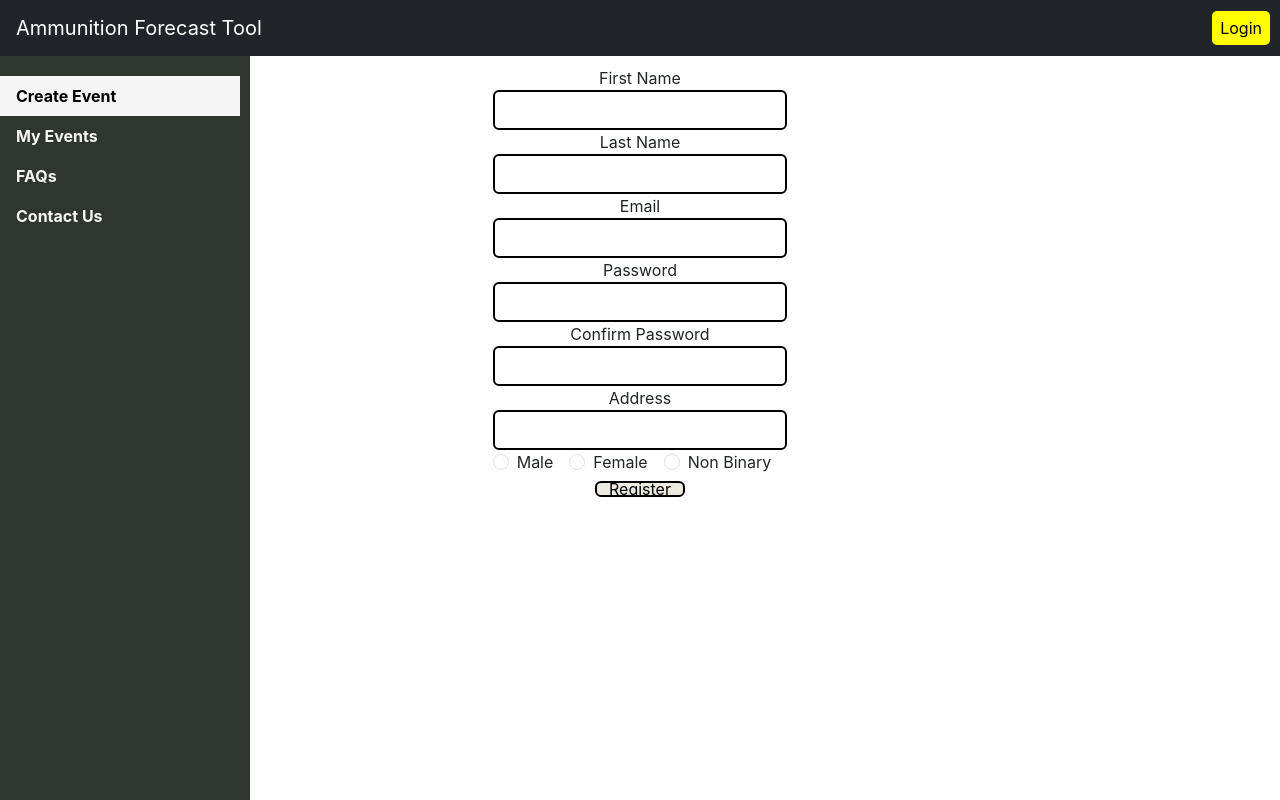
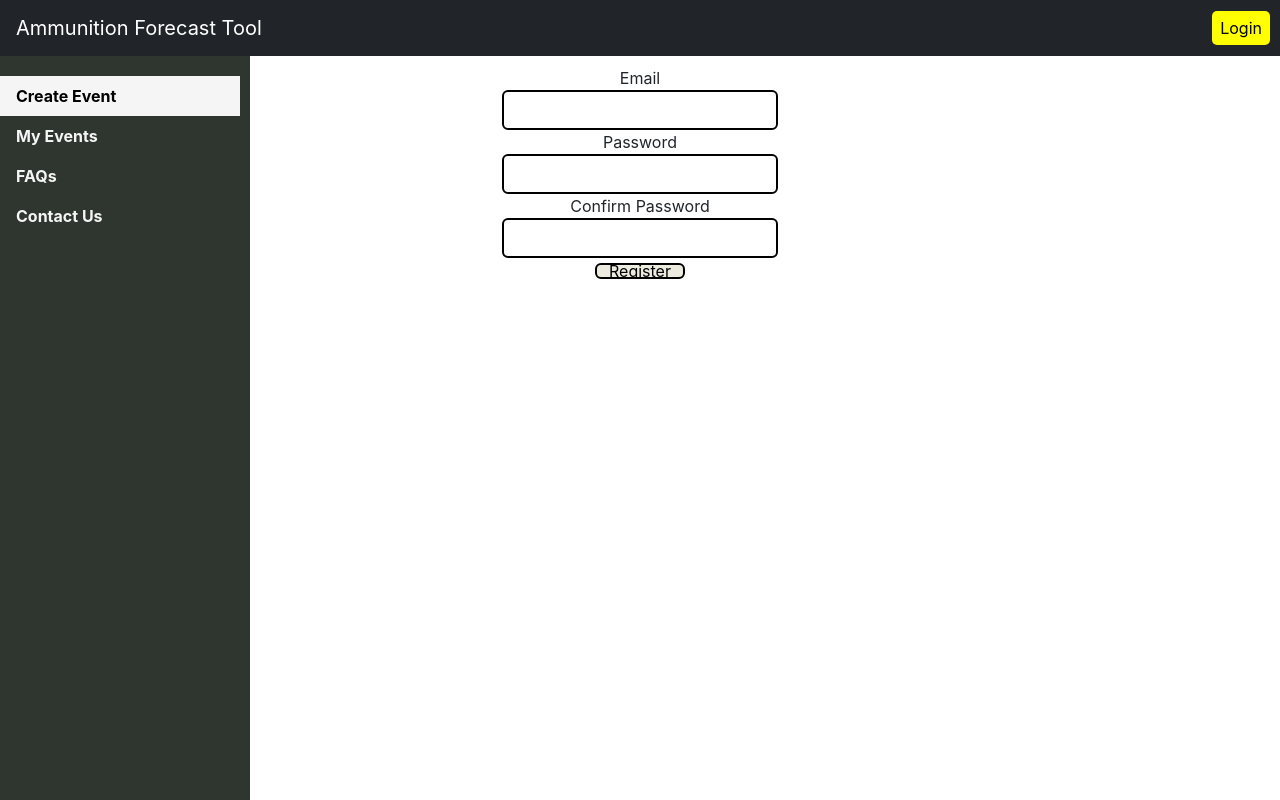
Before and after one commit to jessicawengUX/inf385t, a React (Create React App) app in the folder client/: page /register in a window 1280 px wide. Built offline with nearby package versions, Linux system fonts and the light colour scheme.

Commit message:
register page now works, backend not tested, only front ent

```diff
--- a/client/src/components/register.js
+++ b/client/src/components/register.js
@@ -5,12 +5,8 @@ import "bootstrap/dist/css/bootstrap.css";
 
 export default function Register() {
  const [form, setForm] = useState({
-   firstName: "",
-   lastName:"",
    email: "",
    password: "",
-   address: "",
-   gender: "",
  });
  const navigate = useNavigate();
 
@@ -40,7 +36,7 @@ export default function Register() {
      return;
    });
 
-   setForm({ firstName: "", lastName:"", email: "", password: "", address: "", gender: "" });
+   setForm({ email: "", password: ""});
    navigate("/");
  }
 
@@ -49,26 +45,6 @@ export default function Register() {
    <div className="container text-center">
      <h3>Register</h3>
      <form onSubmit={onSubmit}>
-       <div className="form-group">
-         <label htmlFor="firstName">First Name</label>
-         <input
-           type="text"
-           className="form-control"
-           id="firstName"
-           value={form.firstName}
-           onChange={(e) => updateForm({ firstName: e.target.value })}
-         />
-       </div>
-       <div className="form-group">
-         <label htmlFor="lastName">Last Name</label>
-         <input
-           type="text"
-           className="form-control"
-           id="firstName"
-           value={form.lastName}
-           onChange={(e) => updateForm({ lastName: e.target.value })}
-         />
-       </div>
        <div className="form-group">
          <label htmlFor="email">Email</label>
          <input
@@ -100,54 +76,6 @@ export default function Register() {
          />
        </div>
        <div className="form-group">
-         <label htmlFor="address">Address</label>
-         <input
-           type="text"
-           className="form-control"
-           id="address"
-           value={form.address}
-           onChange={(e) => updateForm({ address: e.target.value })}
-         />
-       </div>
-       <div className="form-group">
-         <div className="form-check form-check-inline">
-           <input
-             className="form-check-input"
-             type="radio"
-             name="male"
-             id="male"
-             value="Male"
-             checked={form.gender === "Male"}
-             onChange={(e) => updateForm({ gender: e.target.value })}
-           />
-           <label htmlFor="male" className="form-check-label">Male</label>
-         </div>
-         <div className="form-check form-check-inline">
-           <input
-             className="form-check-input"
-             type="radio"
-             name="female"
-             id="female"
-             value="Female"
-             checked={form.gender === "Female"}
-             onChange={(e) => updateForm({ gender: e.target.value })}
-           />
-           <label htmlFor="female" className="form-check-label">Female</label>
-         </div>
-         <div className="form-check form-check-inline">
-           <input
-             className="form-check-input"
-             type="radio"
-             name="nonBinary"
-             id="nonBinary"
-             value="NonBinary"
-             checked={form.gender === "Non Binary"}
-             onChange={(e) => updateForm({ gender: e.target.value })}
-           />
-           <label htmlFor="nonBinary" className="form-check-label">Non Binary</label>
-         </div>
-       </div>
-       <div className="form-group">
          <input
            type="submit"
            value="Register"
```
Also changed, not shown: 1 other file (tests, documents, lock files or other folders).
